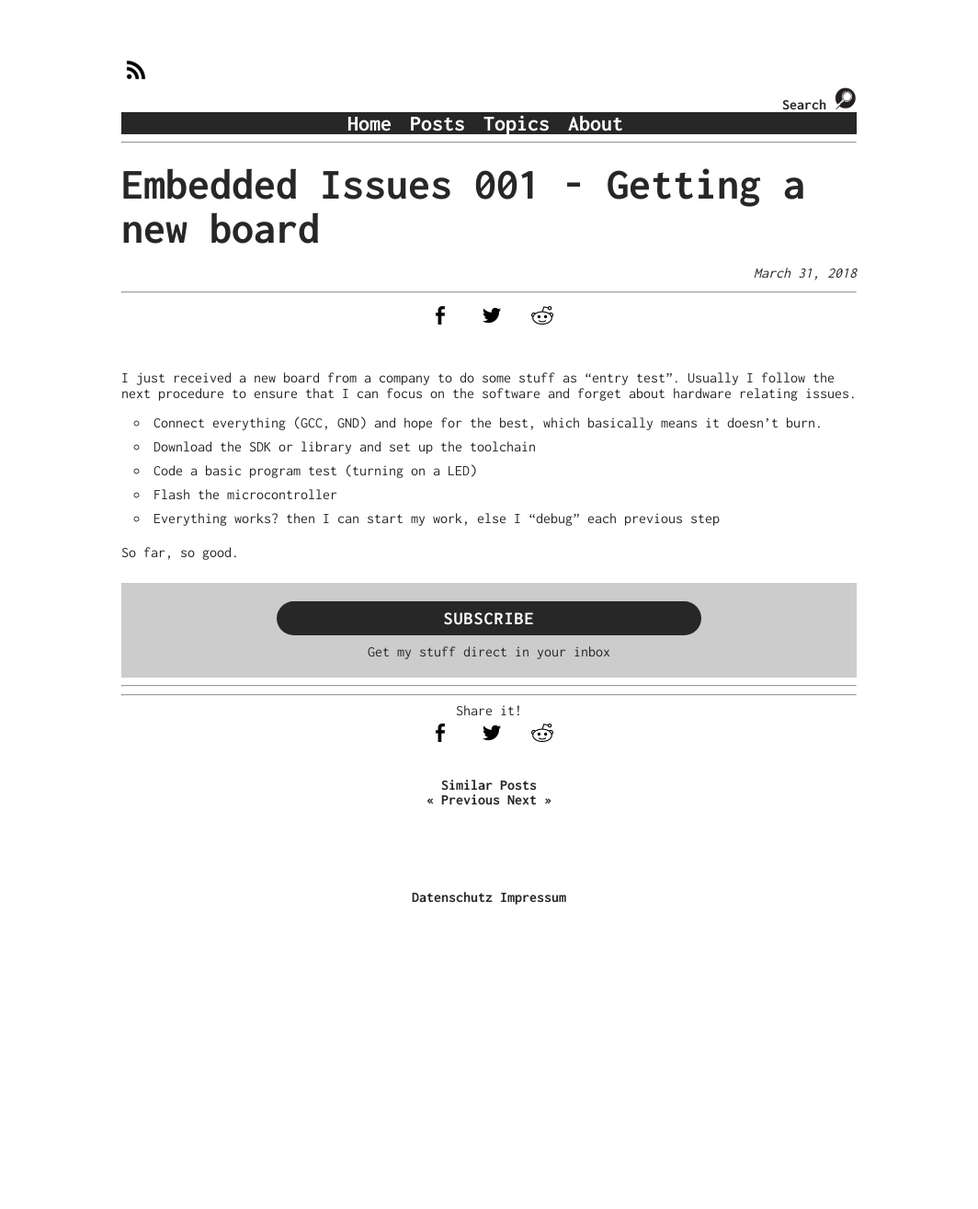
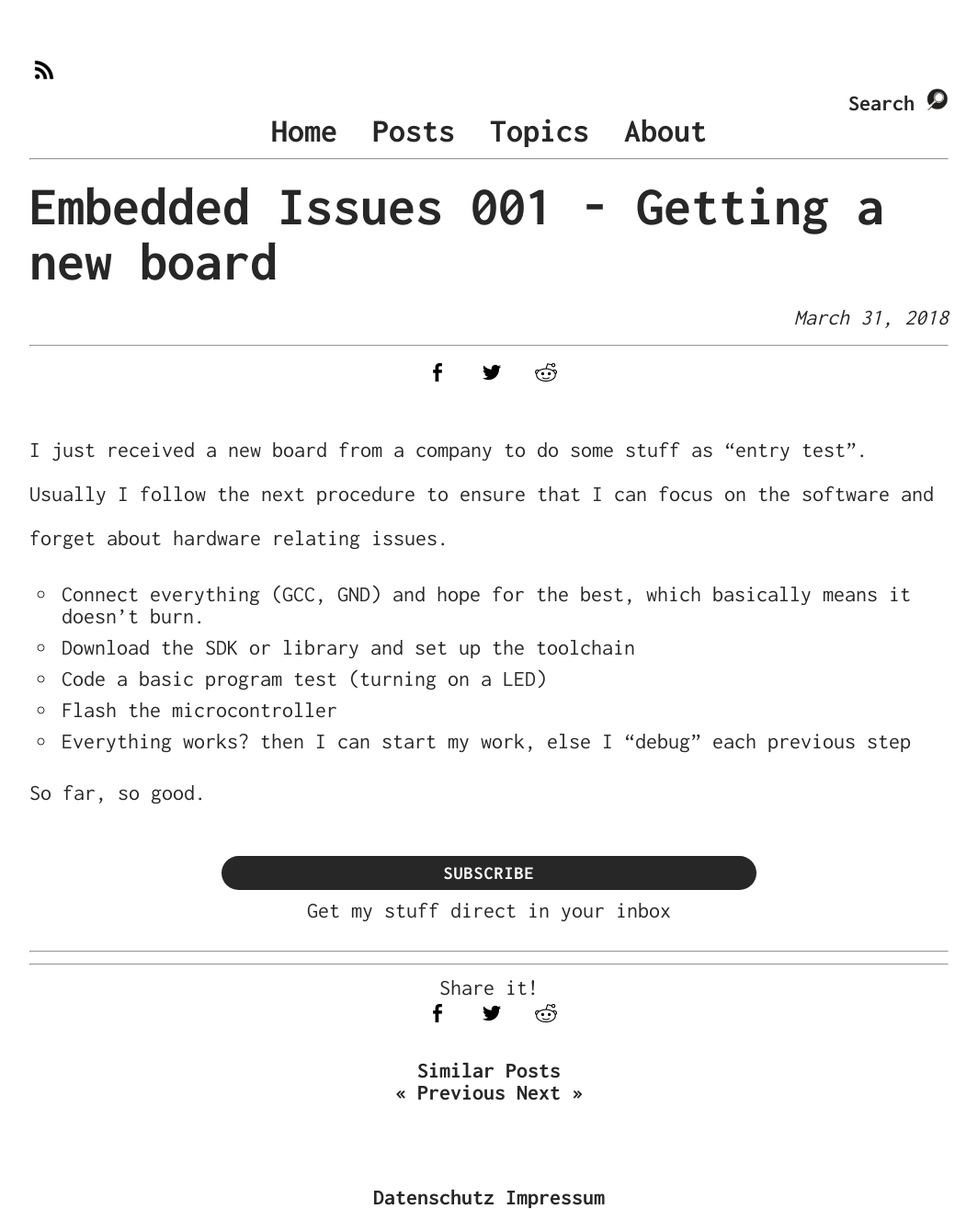
Before and after one commit to daleonpz/baremetallics, a Jekyll site: the page built from _posts/programming/2018-03-31-embedded-issues-001.md, in a window 1280 px wide. Shown: the whole page at 92% size, without its empty margins (108-1172 px from the left). Built offline with Jekyll 4.4.1, drawn with Linux system fonts in a browser that asks for light colours; a script that is not in the unit is left out; before the commit the page ends 984 px from its top, so only the background shows below that.

Commit message:
add toc, update style of nav_bar

```diff
--- a/assets/css/main.scss
+++ b/assets/css/main.scss
@@ -8,7 +8,7 @@
     color: $color-black;
     background: $color-white;
     font-family: 'Inconsolata', ;
-	font-size: 100%;
+    font-size: 150%;
     font-weight: 400;
 }
 h1 {
@@ -59,7 +59,7 @@
 }
 
 .wrapper {
-	max-width: 800px;
+    max-width: 1000px;
     margin: auto;
     padding: 60px 30px 60px 30px;
     @media screen and (max-width: $br) {
@@ -135,7 +135,7 @@
     }
     code {
         padding: 3px;
-            font-size: 0.9em;
+        font-size: 1.0em;
         border-radius: 3px;
         background: $color-grey;
     }
@@ -241,6 +241,7 @@
 
 .post {
     padding-bottom: 30px;
+
     &__back {
         a {
 
@@ -252,7 +253,8 @@
         margin-bottom: 6px;
         h1 {
             display: inline-block;
-			font-size: 3.0em;
+            font-size: 2.5em;
+
             @media screen and (max-width: $br) {
                 font-size: 2.0em;
             }
@@ -276,7 +278,7 @@
     &__content {
         padding-top: 40px;
         h1 {
-			font-size: 1.7em;
+            font-size: 2.0em;
             font-weight: 700;
             margin-top: 50px;
             margin-bottom: 10px;
@@ -298,7 +300,7 @@
             @media screen and (max-width: $br) {
                 font-size: 0.8em;
             }
-			line-height: 110%;
+            line-height: 200%;
             margin-bottom: 20px;
         }
         a {
@@ -322,7 +324,6 @@
             }
             list-style: circle;
             margin-left: 30px;
-			margin-top: -10px;
             margin-bottom: 15px;
             li {
                 padding: 5px;
@@ -440,7 +441,6 @@
 
 
 #mailchimp {
-	background: $color_hire_shadow;
     color: $color_black;
     padding: 20px 15px;
     @media screen and (max-width: $br) {
@@ -501,6 +501,7 @@
     -webkit-border-radius: 20px;
 }
 #navigation_items input[type="submit"] {
+    margin-bottom: 5px;
     background: $color_black;
     color: $color_white;
     cursor: pointer;
@@ -512,20 +513,22 @@
 
 
 .nav_items{
-	background: $color_black;
+    background: $color_white;
     background-size: auto;
 }
 .nav_items a {
-          color: $color_white;
+    color: $color_black;
     background-size: auto;
     text-decoration: none;
     font-size: 1.5em;
     font-weight: bold;
-          margin-right:8px;
+    padding: 0px 10px;
     &:hover {
+        padding: 0px 10px;
+        border-radius: 5px;
         text-decoration: none;
         background: $color_black;
-                 color: #F2C94C;
+        color: $color_white;
     }
 
 }
@@ -557,8 +560,45 @@
         margin-bottom: 5px;
     }
     .nav_items.responsive  a:hover {
+        border-radius: 5px;
         text-decoration: none;
         background: $color_black;
-                 color: #F2C94C;
+        color: $color_white;
     }
 }
+
+
+// Adding 'Contents' headline to the TOC
+#markdown-toc::before {
+    content: "Table of Contents";
+    font-size: 2.0em;
+    font-weight: 700;
+    margin-top: 25px;
+    margin-bottom: 5px;
+}
+
+// Using numbers instead of bullets for listing
+#markdown-toc ul {
+    list-style: square;
+    margin-left: 30px;
+    margin-bottom: 15px;
+    font-size: 1em;
+    @media screen and (max-width: $br) {
+        font-size: 0.8em;
+    }
+}
+
+#markdown-toc {
+    border: 1px solid #aaa;
+    list-style: decimal;
+    display: inline-block;
+    background: $color_grey;
+    color: $color_black;
+    padding: 20px 10px 20px 100px;
+    width: 500px;
+    @media screen and (max-width: $br) {
+        padding: 20px 10px 20px 50px;
+        width: 250px;
+    }
+    border-radius: 0px;
+}
```
Lines whose indentation alone changed are shown as unchanged.
